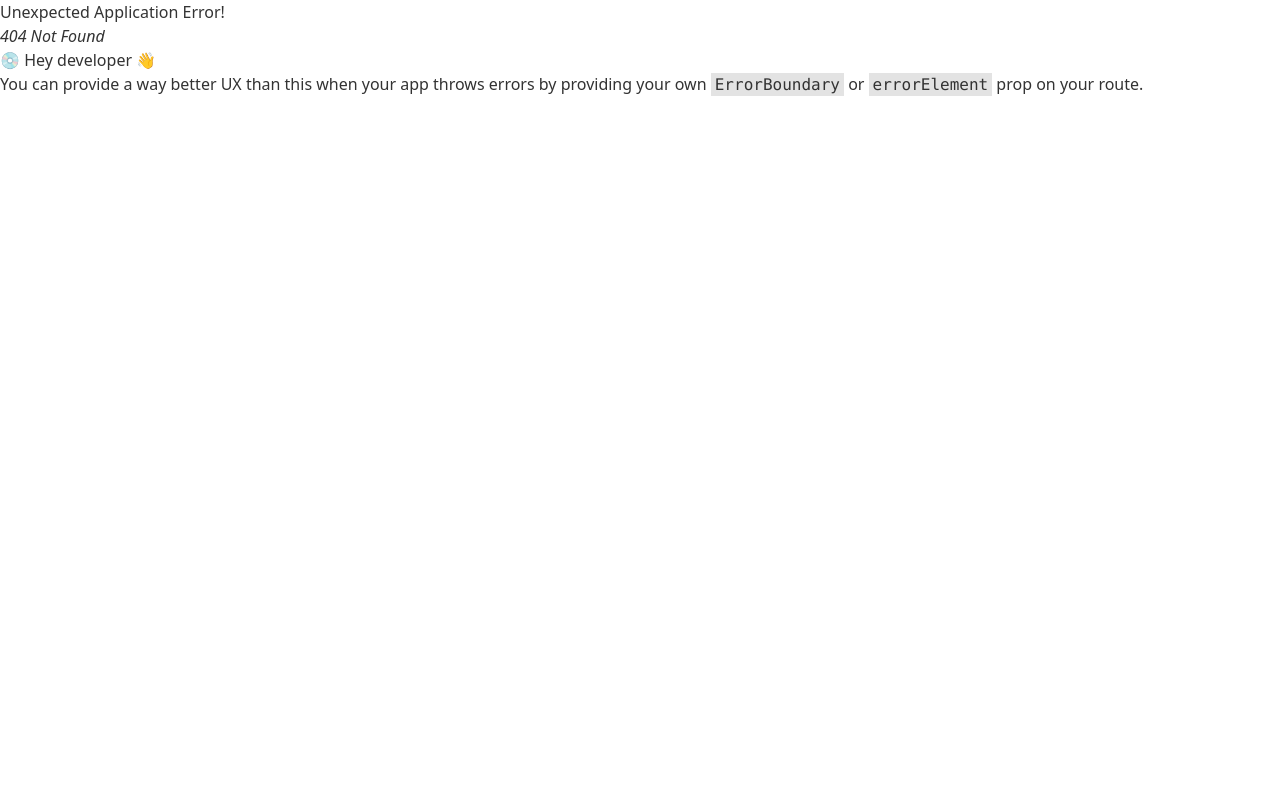
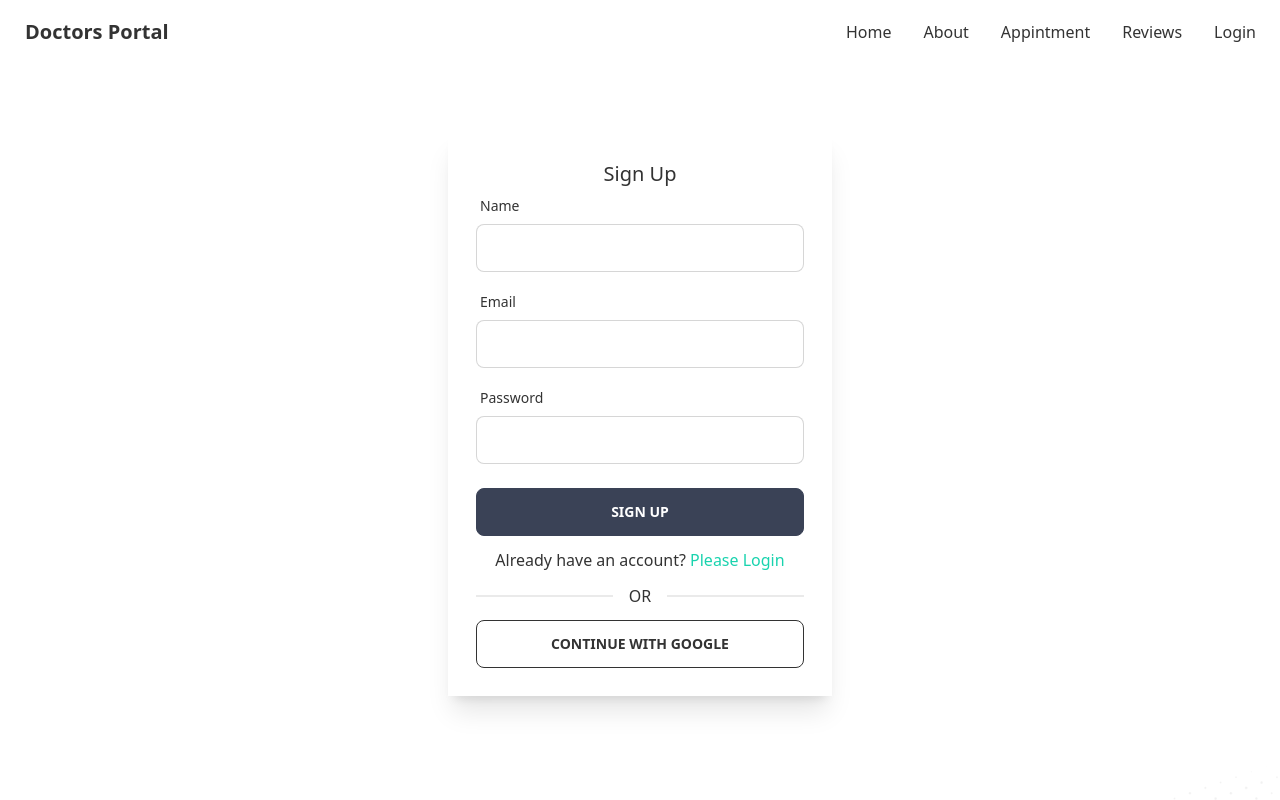
Before and after one commit to siamcse/doctors-portal-client, a React (Create React App) app: page /signup in a window 1280 px wide. Before the commit this address had no page. Shown: the top 800 px of the page. Built offline with nearby package versions, Linux system fonts and the light colour scheme; no server answers.

Commit message:
authentication added

```diff
--- a/package.json
+++ b/package.json
@@ -13,8 +13,10 @@
     "react-day-picker": "^8.3.6",
     "react-dom": "^18.2.0",
     "react-hook-form": "^7.39.3",
+    "react-hot-toast": "^2.4.0",
     "react-router-dom": "^6.4.3",
     "react-scripts": "5.0.1",
+    "react-spinners": "^0.13.6",
     "sweetalert2": "^11.6.8",
     "web-vitals": "^2.1.4"
   },
--- a/src/App.js
+++ b/src/App.js
@@ -1,3 +1,4 @@
+import { Toaster } from 'react-hot-toast';
 import { RouterProvider } from 'react-router-dom';
 import './App.css';
 import router from './Routes/Routes';
@@ -5,7 +6,8 @@ import router from './Routes/Routes';
 function App() {
   return (
     <div className="max-w-[1440px] mx-auto font-sans">
-      <RouterProvider router={router}/>
+      <RouterProvider router={router} />
+      <Toaster />
     </div>
   );
 }
--- /dev/null
+++ b/src/Pages/Dashboard/Dashboard/Dashboard.js
@@ -0,0 +1,13 @@
+import React from 'react';
+import Navbar from '../../Shared/Navbar/Navbar';
+
+const Dashboard = () => {
+    return (
+        <div>
+            <Navbar></Navbar>
+            <h2 className='text-4xl text-center'>Comming soooooooooooon....</h2>
+        </div>
+    );
+};
+
+export default Dashboard;
--- a/src/Pages/Login/Login.js
+++ b/src/Pages/Login/Login.js
@@ -1,12 +1,46 @@
-import React, { useState } from 'react';
+import { error } from 'daisyui/src/colors';
+import { GoogleAuthProvider } from 'firebase/auth';
+import React, { useContext, useState } from 'react';
 import { useForm } from 'react-hook-form';
-import { Link } from 'react-router-dom';
+import { Link, useLocation, useNavigate } from 'react-router-dom';
+import { AuthContext } from '../../contexts/AuthProvider';
 
 const Login = () => {
     const { register, handleSubmit, formState: { errors } } = useForm();
+    const [loginError, setLoginError] = useState('');
+    const { signIn, popUpSignIn } = useContext(AuthContext);
+    const googleProvider = new GoogleAuthProvider();
+    const navigate = useNavigate();
+    const location = useLocation();
+
+    const from = location.state?.from?.pathname || '/';
 
     const handleLogin = data => {
         console.log(data);
+        setLoginError('');
+        signIn(data.email, data.password)
+            .then(result => {
+                const user = result.user;
+                console.log(user);
+                navigate(from, { replace: true });
+            })
+            .catch(e => {
+                console.error(e.message);
+                setLoginError(e.message);
+            })
+    }
+
+    const handleGoogleSignIn = () => {
+        popUpSignIn(googleProvider)
+            .then(result => {
+                const user = result.user;
+                console.log(user);
+                navigate(from, { replace: true });
+            })
+            .catch(e => {
+                console.error(e);
+                setLoginError(e.message);
+            })
     }
     return (
         <div className='h-[700px] flex justify-center items-center'>
@@ -32,19 +66,21 @@ const Login = () => {
                         <input type="password" {...register("password",
                             {
                                 required: 'Password is required',
-                                minLength: {value:6, message: 'Password must be 6 characters or long.'}
+                                minLength: { value: 6, message: 'Password must be 6 characters or long.' }
                             }
 
                         )} className="input input-bordered w-full max-w-md" />
                         <label className="label"><span className="label-text text-xs">Forgot Password?</span>
                         </label>
                         {errors.password && <p className='text-red-600 text-sm'>{errors.password?.message}</p>}
+                        {loginError && <p className='text-red-600 text-sm'>{loginError}</p>}
                     </div>
                     <input className='btn btn-accent w-full text-white' value='Login' type="submit" />
+
                 </form>
                 <p className='text-center mt-3'>New to Doctors Portal? <Link className='text-secondary' to='/signup'>Create new account</Link></p>
                 <div className="divider">OR</div>
-                <button className="btn btn-outline w-full">CONTINUE WITH GOOGLE</button>
+                <button onClick={handleGoogleSignIn} className="btn btn-outline w-full">CONTINUE WITH GOOGLE</button>
             </div>
         </div>
     );
--- a/src/Pages/Shared/Navbar/Navbar.js
+++ b/src/Pages/Shared/Navbar/Navbar.js
@@ -1,15 +1,30 @@
-import React from 'react';
+import React, { useContext } from 'react';
 import { Link, NavLink } from 'react-router-dom';
+import { AuthContext } from '../../../contexts/AuthProvider';
 
 const Navbar = () => {
-    const className = 'bg-accent text-md text-white rounded-md'
+    const { user, logOut } = useContext(AuthContext);
+
+    const className = 'bg-accent text-md text-white rounded-md';
+
+    const handleLogOut = () => {
+        logOut()
+            .then(() => { })
+            .catch(e => console.error(e))
+    }
     const menuItems = <React.Fragment>
         <li><NavLink className={({ isActive }) => isActive ? className : undefined} to='/'>Home</NavLink></li>
         <li><NavLink className={({ isActive }) => isActive ? className : undefined} to='/about'>About</NavLink></li>
         <li><NavLink className={({ isActive }) => isActive ? className : undefined} to='/appointment'>Appintment</NavLink></li>
         <li><NavLink className={({ isActive }) => isActive ? className : undefined} to='/reviews'>Reviews</NavLink></li>
-        <li><NavLink className={({ isActive }) => isActive ? className : undefined} to='/contactus'>Contact Us</NavLink></li>
-        <li><NavLink className={({ isActive }) => isActive ? className : undefined} to='/login'>Login</NavLink></li>
+
+        {user?.uid ?
+            <>
+                <li><NavLink className={({ isActive }) => isActive ? className : undefined} to='/dashboard'>Dashboard</NavLink></li>
+                <li><button onClick={handleLogOut}>Sign Out</button></li>
+            </>
+            :
+            <li><NavLink className={({ isActive }) => isActive ? className : undefined} to='/login'>Login</NavLink></li>}
     </React.Fragment>
     return (
         <div className="navbar bg-base-100">
--- /dev/null
+++ b/src/Pages/SignUp/SignUp.js
@@ -0,0 +1,70 @@
+import React, { useContext, useState } from 'react';
+import { useForm } from 'react-hook-form';
+import toast from 'react-hot-toast';
+import { Link } from 'react-router-dom';
+import { AuthContext } from '../../contexts/AuthProvider';
+
+const SignUp = () => {
+    const { register, handleSubmit, reset, formState: { errors } } = useForm();
+    const { createUser, updateUser } = useContext(AuthContext);
+    const [signUpError, setSignUpError] = useState('');
+
+    const handleLogin = (data,e) => {
+        e.target.reset();
+        console.log(data);
+        createUser(data.email, data.password)
+            .then(result => {
+                const user = result.user;
+                console.log(user);
+                toast.success('Successfully sign up!');
+                const userInfo = {
+                    displayName: data.name
+                }
+                updateUser(userInfo)
+                    .then(() => { })
+                    .catch(e => console.error(e))
+            })
+            .catch(e => {
+                console.error(e);
+                setSignUpError(e.message);
+            })
+    }
+
+    return (
+        <div className='h-[700px] flex justify-center items-center'>
+            <div className='shadow-xl w-96 p-7'>
+                <h2 className='text-xl text-center'>Sign Up</h2>
+
+                <form onSubmit={handleSubmit(handleLogin)}>
+                    <div className="form-control w-full max-w-md mb-3">
+                        <label className="label"><span className="label-text">Name</span>
+                        </label>
+                        <input type="text" {...register("name", { required: 'Name is required' })} className="input input-bordered w-full max-w-md" />
+                        {errors.name && <p className="text-red-600">{errors.name.message}</p>}
+                    </div>
+                    <div className="form-control w-full max-w-md mb-3">
+                        <label className="label"><span className="label-text">Email</span>
+                        </label>
+                        <input type="email" {...register("email", { required: 'Email is required' })} className="input input-bordered w-full max-w-md" />
+                        {errors.email && <p className="text-red-600">{errors.email.message}</p>}
+                    </div>
+                    <div className="form-control w-full max-w-md mb-6">
+                        <label className="label"><span className="label-text">Password</span>
+                        </label>
+                        <input type="password" {...register("password", {
+                            required: 'Password is required', minLength: { value: 6, message: 'Password must be 6 characters or long' }
+                        })} className="input input-bordered w-full max-w-md" />
+                        {errors.password && <p className="text-red-600">{errors.password.message}</p>}
+                        {signUpError && <p className="text-red-600">{signUpError}</p>}
+                    </div>
+                    <input className='btn btn-accent w-full text-white' value='Sign Up' type="submit" />
+                </form>
+                <p className='text-center mt-3'>Already have an account? <Link className='text-secondary' to='/login'>Please Login</Link></p>
+                <div className="divider">OR</div>
+                <button className="btn btn-outline w-full">CONTINUE WITH GOOGLE</button>
+            </div>
+        </div>
+    );
+};
+
+export default SignUp;
--- /dev/null
+++ b/src/Routes/PrivateRoutes.js
@@ -0,0 +1,21 @@
+import React, { useContext } from 'react';
+import { Navigate, useLocation } from 'react-router-dom';
+import { SyncLoader } from 'react-spinners';
+import { AuthContext } from '../contexts/AuthProvider';
+
+const PrivateRoutes = ({children}) => {
+    const { user, loading } = useContext(AuthContext);
+    const location = useLocation();
+
+    if (loading) {
+        return <div className='flex justify-center items-center min-h-screen'>
+            <SyncLoader color="#36d7b7" />
+        </div>
+    }
+    if (!user) {
+        return <Navigate to='/login' state={{ from: location }} replace />
+    }
+    return children;
+};
+
+export default PrivateRoutes;
--- /dev/null
+++ b/src/contexts/AuthProvider.js
@@ -0,0 +1,56 @@
+import React, { createContext, useEffect, useState } from 'react';
+import app from '../firebase/firebase.config';
+import { createUserWithEmailAndPassword, getAuth, onAuthStateChanged, signInWithEmailAndPassword, signInWithPopup, signOut, updateProfile } from 'firebase/auth'
+
+export const AuthContext = createContext();
+const auth = getAuth(app);
+
+const AuthProvider = ({ children }) => {
+    const [user, setUser] = useState({});
+    const [loading, setLoading] = useState(true);
+
+    const createUser = (email, password) => {
+        setLoading(true);
+        return createUserWithEmailAndPassword(auth, email, password);
+    }
+    const signIn = (email, password) => {
+        setLoading(true);
+        return signInWithEmailAndPassword(auth, email, password);
+    }
+    const updateUser = (userInfo) => {
+        setLoading(true);
+        return updateProfile(auth.currentUser, userInfo);
+    }
+    const popUpSignIn = (provider) => {
+        return signInWithPopup(auth, provider)
+    }
+    const logOut = () => {
+        setLoading(true);
+        return signOut(auth);
+    }
+
+    useEffect(() => {
+        const unSubscribe = onAuthStateChanged(auth, (currentUser) => {
+            console.log('state changed', currentUser);
+            setUser(currentUser);
+            setLoading(false);
+        })
+        return () => unSubscribe();
+    }, [])
+    const authInfo = {
+        user,
+        loading,
+        createUser,
+        signIn,
+        popUpSignIn,
+        updateUser,
+        logOut
+    }
+    return (
+        <AuthContext.Provider value={authInfo}>
+            {children}
+        </AuthContext.Provider>
+    );
+};
+
+export default AuthProvider;
--- a/src/index.js
+++ b/src/index.js
@@ -4,11 +4,14 @@ import './index.css';
 import App from './App';
 import reportWebVitals from './reportWebVitals';
 import 'react-day-picker/dist/style.css';
+import AuthProvider from './contexts/AuthProvider';
 
 const root = ReactDOM.createRoot(document.getElementById('root'));
 root.render(
   <React.StrictMode>
-    <App />
+    <AuthProvider>
+      <App />
+    </AuthProvider>
   </React.StrictMode>
 );
 
```
Also changed, not shown: src/Routes/Routes.js (+11 -0 lines), 1 other file (tests, documents, lock files or other folders).
